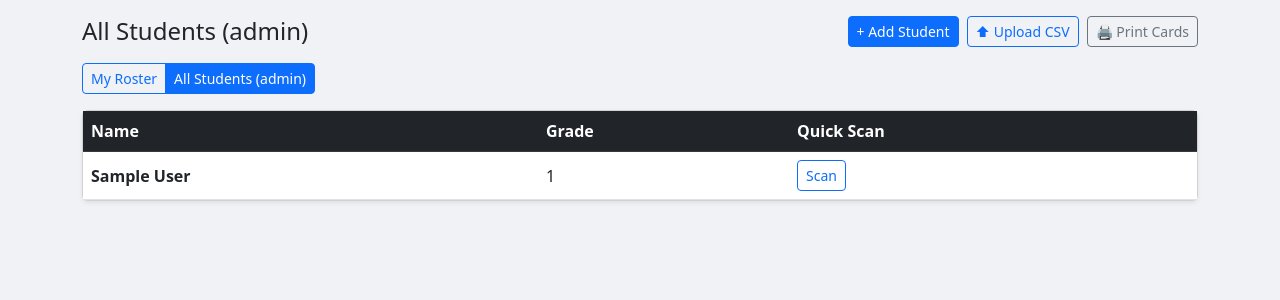
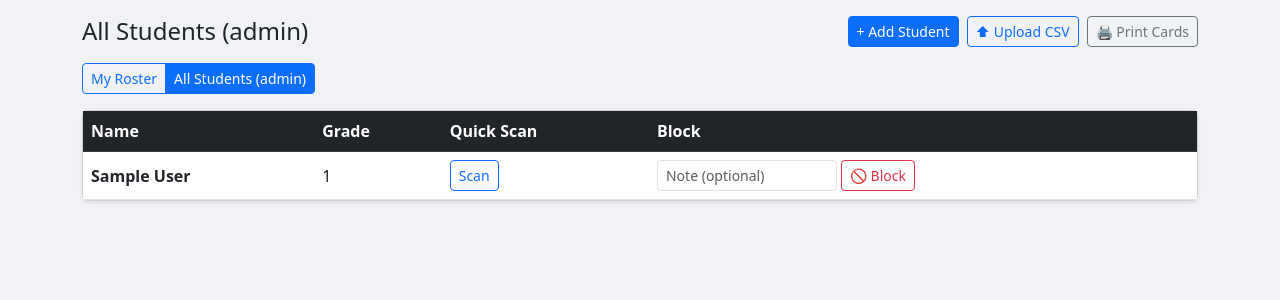
Before and after one commit to THowe-ALA/ala-hallpass, a Flask app: page /students?view=all in a window 1280 px wide. Shown: the part 56-356 px from the top of the page. Run offline with Flask 3, Linux system fonts and the light colour scheme; a user stored in the database is signed in; tables that the repository leaves empty hold one stand-in row (values such as "Sample post").

Commit message:
Add admin pass-block with escort warning on scan

```diff
--- a/app.py
+++ b/app.py
@@ -80,6 +80,14 @@ def _apply_lightweight_migrations():
             # since that was the only class on the roster during initial testing.
             conn.execute(text("UPDATE teacher_students SET period = '1st Period' WHERE period IS NULL"))
 
+    student_cols = {c['name'] for c in inspector.get_columns('students')}
+    if 'is_blocked' not in student_cols:
+        with db.engine.begin() as conn:
+            conn.execute(text('ALTER TABLE students ADD COLUMN is_blocked BOOLEAN NOT NULL DEFAULT FALSE'))
+    if 'block_note' not in student_cols:
+        with db.engine.begin() as conn:
+            conn.execute(text('ALTER TABLE students ADD COLUMN block_note VARCHAR(500)'))
+
 
 app = create_app()
 
--- a/models.py
+++ b/models.py
@@ -22,6 +22,8 @@ class Student(db.Model):
     first_name = db.Column(db.String(100), nullable=False)
     last_name  = db.Column(db.String(100), nullable=False)
     grade      = db.Column(db.Integer, nullable=False)
+    is_blocked = db.Column(db.Boolean, nullable=False, default=False)
+    block_note = db.Column(db.String(500))
     created_at = db.Column(db.DateTime, default=datetime.utcnow)
 
     @property
--- a/routes.py
+++ b/routes.py
@@ -365,6 +365,9 @@ def scan(token):
 @login_required
 def log_out(student_id):
     student   = Student.query.get_or_404(student_id)
+    if student.is_blocked:
+        flash(f'{student.full_name} is blocked from passes. Contact an administrator.')
+        return redirect(url_for('main.scan', token=student.token))
     now_utc   = datetime.utcnow()
     now_local = datetime.now(TZ)
     pass_type = request.form.get('pass_type', 'restroom')
@@ -758,6 +761,31 @@ def promote(user_id):
     return redirect(url_for('main.admin'))
 
 
+@main_bp.route('/admin/students/<int:student_id>/block', methods=['POST'])
+@login_required
+@admin_required
+def block_student(student_id):
+    student = Student.query.get_or_404(student_id)
+    note = (request.form.get('block_note') or '').strip()
+    student.is_blocked = True
+    student.block_note = note[:500] if note else None
+    db.session.commit()
+    flash(f'{student.full_name} is now blocked from passes.')
+    return redirect(url_for('main.students', view='all'))
+
+
+@main_bp.route('/admin/students/<int:student_id>/unblock', methods=['POST'])
+@login_required
+@admin_required
+def unblock_student(student_id):
+    student = Student.query.get_or_404(student_id)
+    student.is_blocked = False
+    student.block_note = None
+    db.session.commit()
+    flash(f'{student.full_name} is unblocked.')
+    return redirect(url_for('main.students', view='all'))
+
+
 @main_bp.route('/emergency/checkin/<int:student_id>', methods=['POST'])
 @login_required
 def emergency_checkin(student_id):
--- a/templates/students.html
+++ b/templates/students.html
@@ -74,6 +74,7 @@
         {% if rows is not none %}<th>Period</th>{% endif %}
         {% if rows is not none %}<th class="text-center">Times Out</th>{% endif %}
         <th>Quick Scan</th>
+        {% if view == 'all' %}<th>Block</th>{% endif %}
         {% if view != 'all' %}<th></th>{% endif %}
       </tr>
     </thead>
@@ -111,9 +112,15 @@
         {% endfor %}
       {% else %}
         {% for s in students %}
-        <tr {% if buddy_map and s.id in buddy_map %}class="table-warning"{% endif %}>
+        <tr {% if s.is_blocked %}class="table-danger"{% elif buddy_map and s.id in buddy_map %}class="table-warning"{% endif %}>
           <td>
             <strong>{{ s.full_name }}</strong>
+            {% if s.is_blocked %}
+            <span class="badge bg-danger ms-1"
+                  title="{{ s.block_note or 'Blocked from passes' }}">
+              🚫 Blocked{% if s.block_note %} — {{ s.block_note }}{% endif %}
+            </span>
+            {% endif %}
             {% if buddy_map and s.id in buddy_map %}
             <span class="badge bg-warning text-dark ms-1"
                   title="Buddies: {{ buddy_map[s.id] | join(', ') }}">
@@ -125,6 +132,23 @@
           <td>
             <a href="{{ url_for('main.scan', token=s.token) }}"
                class="btn btn-sm btn-outline-primary">Scan</a>
+          </td>
+          <td>
+            {% if s.is_blocked %}
+            <form method="POST" action="{{ url_for('main.unblock_student', student_id=s.id) }}"
+                  onsubmit="return confirm('Unblock {{ s.full_name }} and allow passes again?')">
+              <button class="btn btn-sm btn-outline-success">✅ Unblock</button>
+            </form>
+            {% else %}
+            <form method="POST" action="{{ url_for('main.block_student', student_id=s.id) }}"
+                  class="d-flex gap-1"
+                  onsubmit="return confirm('Block {{ s.full_name }} from all passes? Teachers will see an escort warning when scanning.')">
+              <input type="text" name="block_note" maxlength="500"
+                     class="form-control form-control-sm" style="max-width:180px"
+                     placeholder="Note (optional)">
+              <button class="btn btn-sm btn-outline-danger">🚫 Block</button>
+            </form>
+            {% endif %}
           </td>
         </tr>
         {% endfor %}
```
Also changed, not shown: templates/scan.html (+15 -0 lines).
